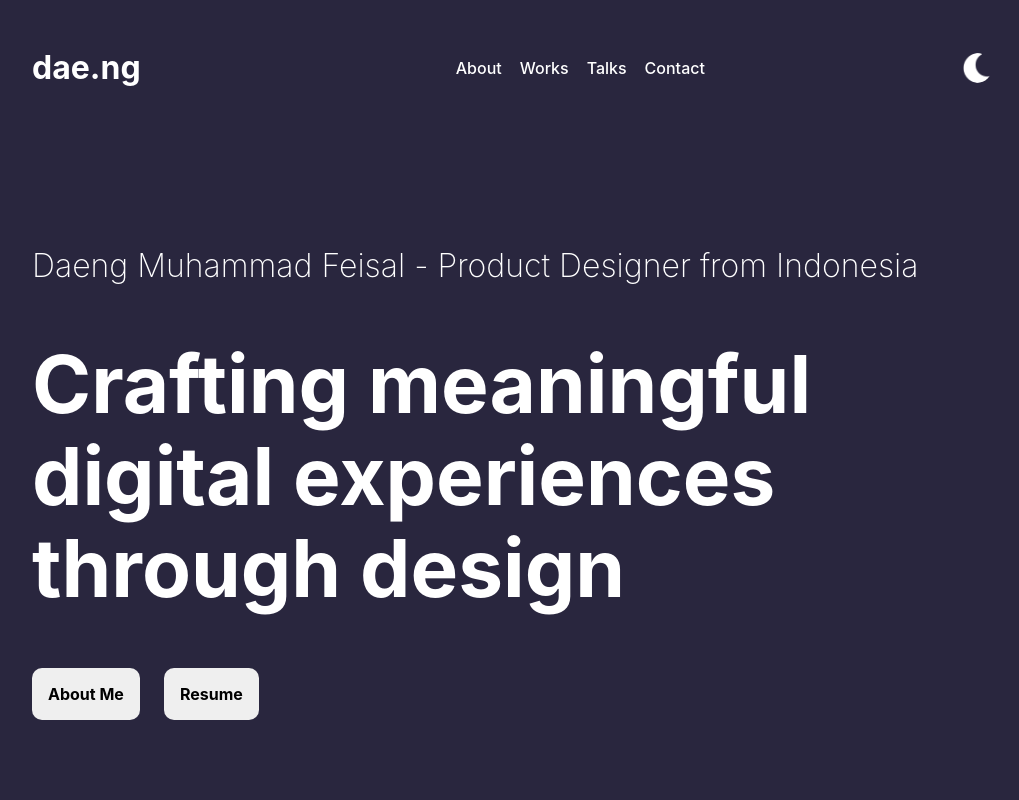
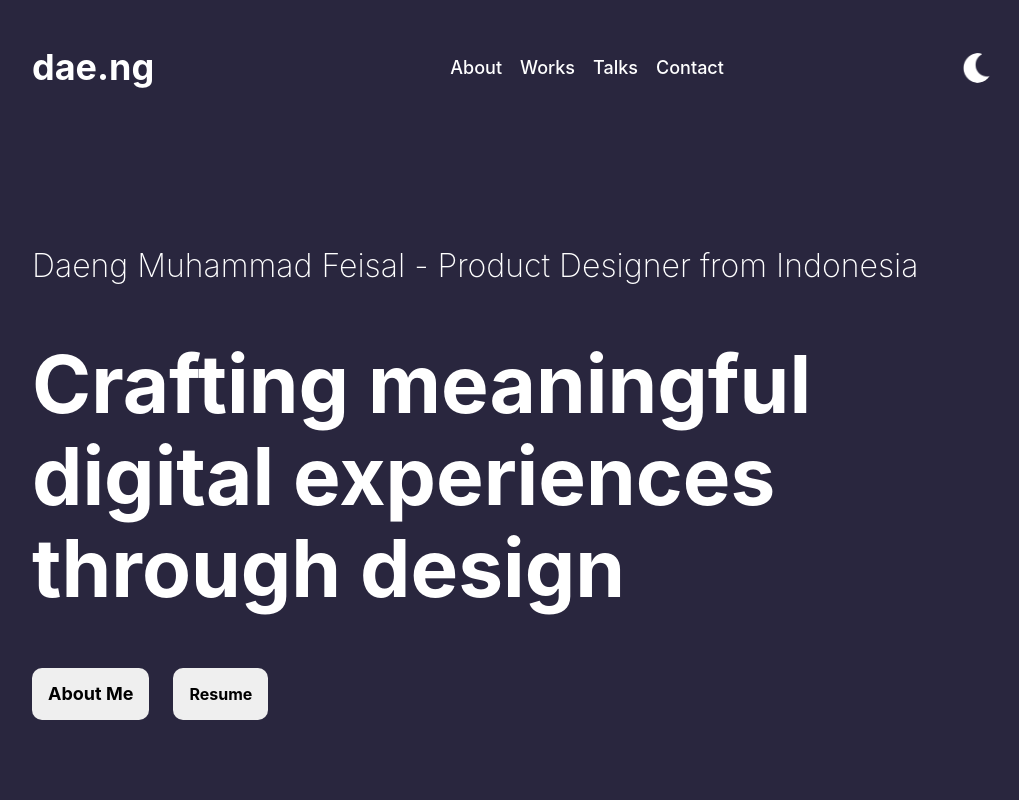
Before and after one commit to daengdoang/daeng-darkmode, a Gatsby site: page / in a window 1280 px wide. Shown: the top 800 px of the page, without its empty margins (128-1147 px from the left). Built offline with nearby package versions, Linux system fonts and the light colour scheme; Gatsby itself is replaced by a stand-in of ours.

Commit message:
Change and add Circular Font for main font

```diff
--- a/gatsby-config.js
+++ b/gatsby-config.js
@@ -13,6 +13,13 @@ module.exports = {
       options: {
         name: `images`,
         path: `${__dirname}/src/images`,
+      },
+    },
+    {
+      resolve: `gatsby-source-filesystem`,
+      options: {
+        name: `fonts`,
+        path: `${__dirname}/src/fonts`,
       },
     },
     `gatsby-transformer-sharp`,
--- a/src/components/styles/global.css
+++ b/src/components/styles/global.css
@@ -1,12 +1,17 @@
 html,
 body {
-  font-family: 'Circular', -apple-system, BlinkMacSystemFont, 'Segoe UI', Roboto, Oxygen,
+  font-family: 'CircularStd', -apple-system, BlinkMacSystemFont, 'Segoe UI', Roboto, Oxygen,
     Ubuntu, Cantarell, 'Open Sans', 'Helvetica Neue', sans-serif;
 }
 
 a {
   text-decoration: none;
   color: inherit;
+  font-size: 18px;
+}
+
+a:after {
+  text-decoration: underline;
 }
 
 .icon-daeng:hover {
@@ -38,35 +43,35 @@ a {
 }
 
 .headertext {
-  font-size: 1.0em;
+  font-size: 18px;
   font-weight: 500;
   color: inherit;
   text-decoration: none;
 }
 
 .headertext:hover {
-  font-size: 1.0em;
+  font-size: 18px;
   font-weight: 500;
   color: inherit;
   text-decoration: underline;
 }
 
 .headertext:after {
-  font-size: 1.1em;
+  font-size: 18px;
   font-weight: 500;
   color: black;
   text-decoration: underline;
 }
 
 .footertext {
-  font-size: 1.0em;
+  font-size: 18px;
   font-weight: 500;
   color: inherit;
   text-decoration: 'none';
 }
 
 .footertext:hover {
-  font-size: 1.0em;
+  font-size: 18px;
   font-weight: 500;
   color: inherit;
   text-decoration: underline;
@@ -86,5 +91,4 @@ a {
 
 .cta1:hover {
   background-color: #ffe500;
-  transform: scale(1.1);
 }
--- /dev/null
+++ b/src/fonts/fonts.css
@@ -0,0 +1,22 @@
+@font-face {
+    font-family: CircularStd;
+    font-weight: 400;
+    font-style: normal;
+    src: url("CircularStd-Medium.otf") format("otf"), url("CircularStd-Medium.ttf") format("ttf");
+    font-display: swap;
+  }
+  @font-face {
+    font-family: CircularStd;
+    font-weight: 400;
+    font-style: italic;
+    src: url("CircularStd-MediumItalic.otf") format("otf"), url("CircularStd-MediumItalic.ttf")
+        format("ttf");
+    font-display: swap;
+  }
+  @font-face {
+    font-family: CircularStd;
+    font-weight: 700;
+    font-style: normal;
+    src: url("CircularStd-Bold.otf") format("otf"), url("CircularStd-Bold.ttf") format("ttf");
+    font-display: swap;
+  }
```
Also changed, not shown: src/fonts/CircularStd-Black.otf (added), src/fonts/CircularStd-Black.ttf (added), src/fonts/CircularStd-BlackItalic.otf (added), src/fonts/CircularStd-BlackItalic.ttf (added), src/fonts/CircularStd-Bold.otf (added), src/fonts/CircularStd-Bold.ttf (added), src/fonts/CircularStd-BoldItalic.otf (added), src/fonts/CircularStd-BoldItalic.ttf (added), src/fonts/CircularStd-Book.otf (added), src/fonts/CircularStd-Book.ttf (added), src/fonts/CircularStd-BookItalic.otf (added), src/fonts/CircularStd-BookItalic.ttf (added), src/fonts/CircularStd-Medium.otf (added), src/fonts/CircularStd-Medium.ttf (added), 2 more files.
